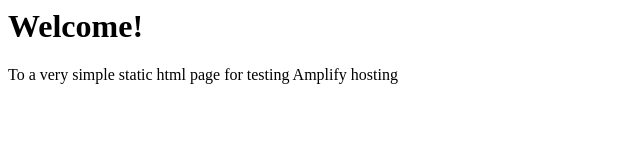
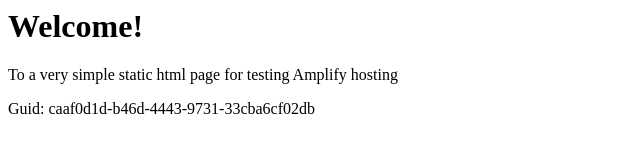
Before and after one commit to aws-aemilia-bah/Github-PR-Commit-Integration-Test-DoNotTouch-GitH-MJCD6L4M-v2-preprod-me-south-1, a website: page src/index.html in a window 1280 px wide. Shown: the whole page, without its empty margins (0-640 px from the left). Drawn offline with Linux system fonts and the light colour scheme.

Commit message:
commit from integ tests

```diff
--- a/src/index.html
+++ b/src/index.html
@@ -1,3 +1,5 @@
+
+
 <html lang="en">
 
 <head>
@@ -10,6 +12,6 @@
 <body>
     <h1>Welcome!</h1>
     <p>To a very simple static html page for testing Amplify hosting</p>
-</body>
+    <p>Guid: caaf0d1d-b46d-4443-9731-33cba6cf02db</p></body>
 
 </html>
```
